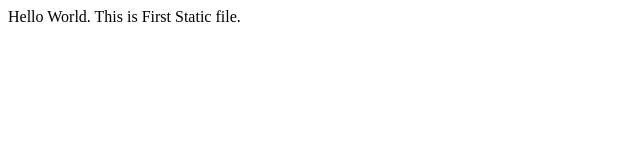
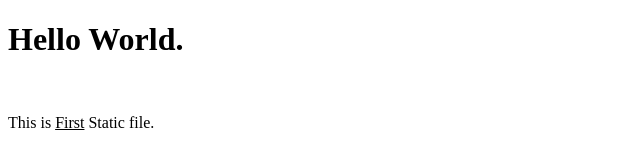
Before and after one commit to JayRathod341997/static-app, a plain HTML site: page index.html in a window 1280 px wide. Shown: the whole page, without its empty margins (0-640 px from the left). Drawn offline with Linux system fonts and the light colour scheme.

Commit message:
added few more text

```diff
--- a/index.html
+++ b/index.html
@@ -1,11 +1,13 @@
 <!DOCTYPE html>
 <html lang="en">
-<head>
-    <meta charset="UTF-8">
-    <meta name="viewport" content="width=device-width, initial-scale=1.0">
+  <head>
+    <meta charset="UTF-8" />
+    <meta name="viewport" content="width=device-width, initial-scale=1.0" />
     <title>Document</title>
-</head>
-<body>
-    Hello World. This is First Static file.
-</body>
+  </head>
+  <body>
+    <h1>Hello World.</h1>
+    <br />
+    <p>This is <u>First</u> Static file.</p>
+  </body>
 </html>
```
